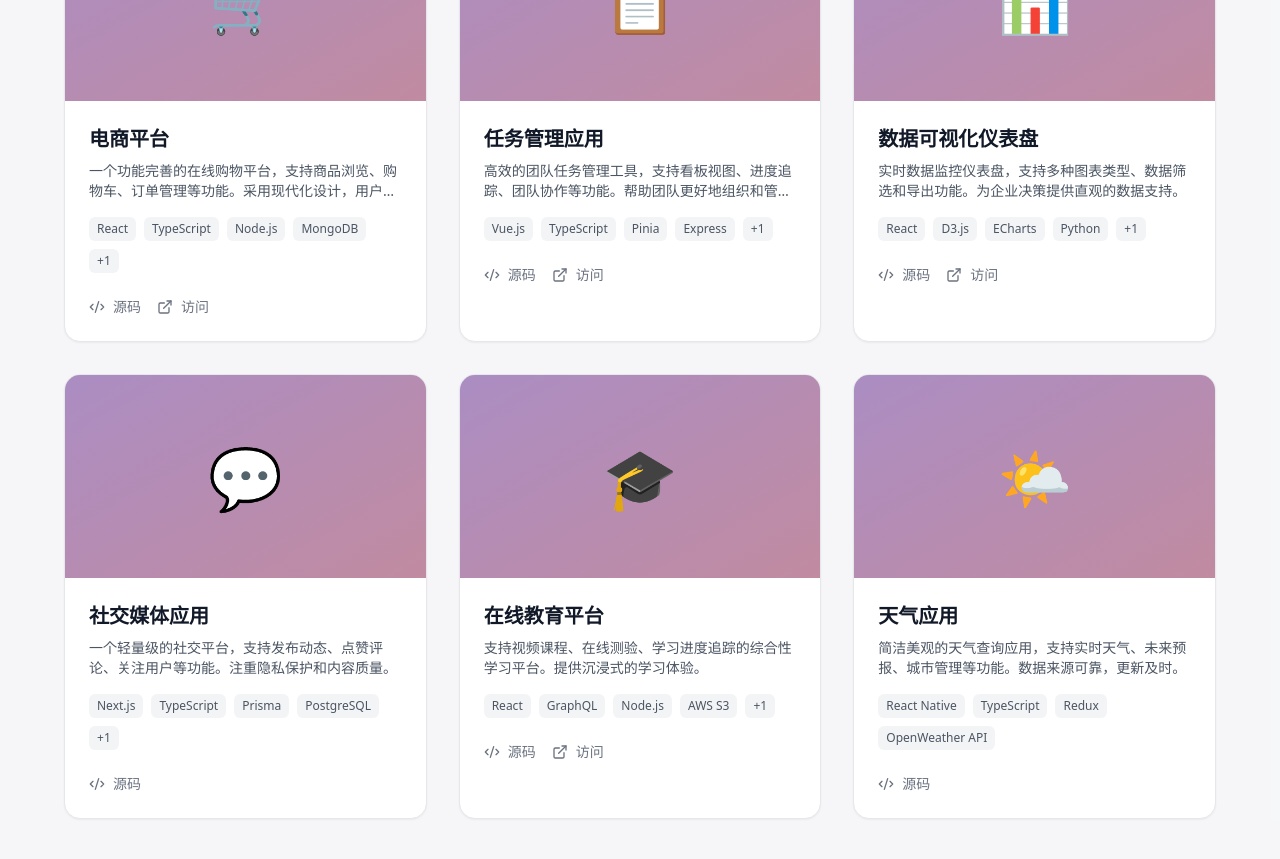
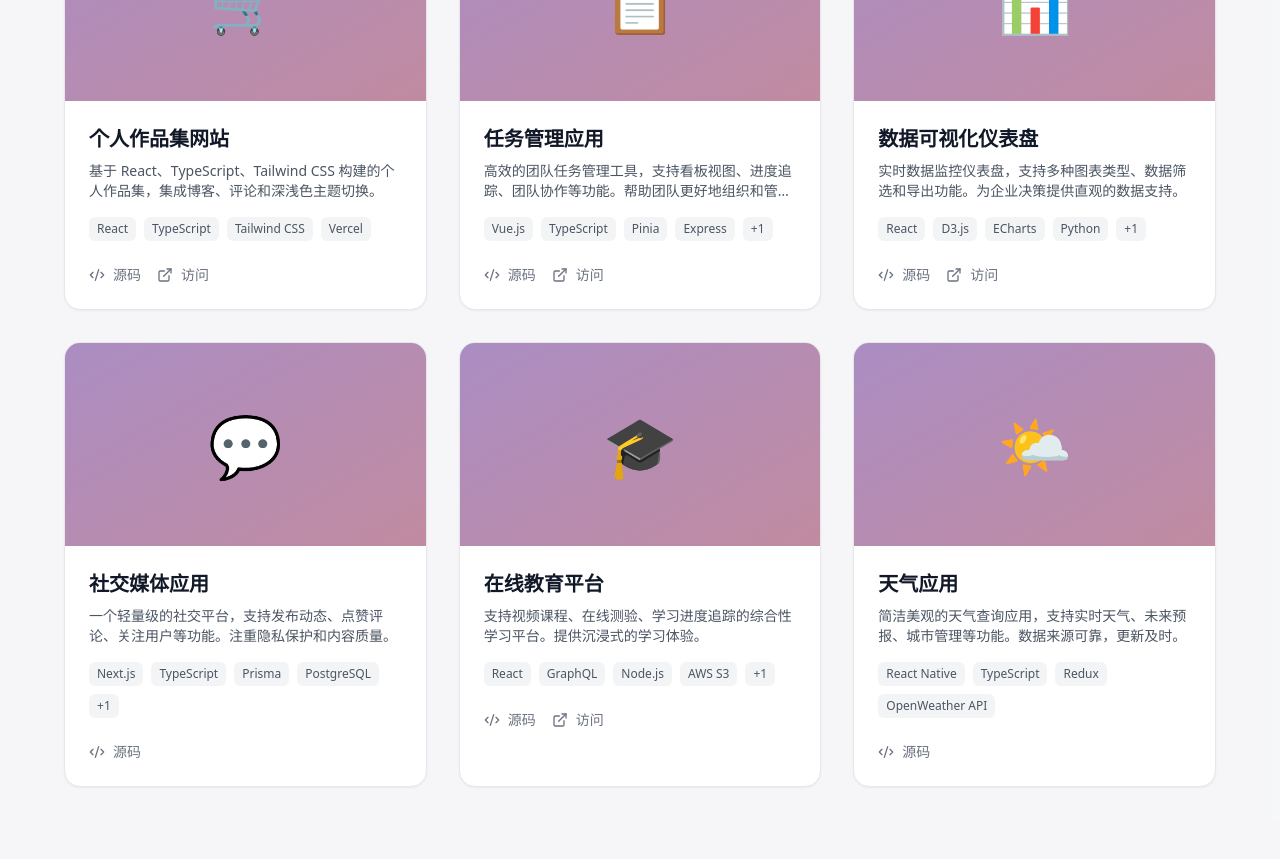
Before and after one commit to hxblue/my-website, a React (Vite) app: page / in a window 1280 px wide. Shown: the part 1720-2579 px from the top of the page. Built offline with nearby package versions, Linux system fonts and the light colour scheme; no server answers.

Commit message:
upload id==1 个人作品集卡片

```diff
--- a/src/data/projects.ts
+++ b/src/data/projects.ts
@@ -18,12 +18,12 @@ export interface Project {
 export const projects: Project[] = [
   {
     id: 1,
-    name: '电商平台',
-    description: '一个功能完善的在线购物平台，支持商品浏览、购物车、订单管理等功能。采用现代化设计，用户体验流畅。',
+    name: '个人作品集网站',
+    description: '基于 React、TypeScript、Tailwind CSS 构建的个人作品集，集成博客、评论和深浅色主题切换。',
     image: '🛒',
-    techStack: ['React', 'TypeScript', 'Node.js', 'MongoDB', 'Tailwind CSS'],
-    githubUrl: 'https://github.com/example/ecommerce',
-    liveUrl: 'https://ecommerce-demo.example.com',
+    techStack: ['React', 'TypeScript', 'Tailwind CSS', 'Vercel'],
+    githubUrl: 'https://github.com/hxblue/my-website',
+    liveUrl: 'https://my-website-two-mauve-11.vercel.app',
   },
   {
     id: 2,
```
